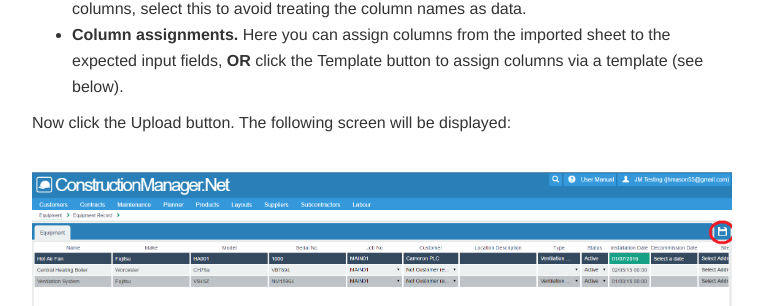
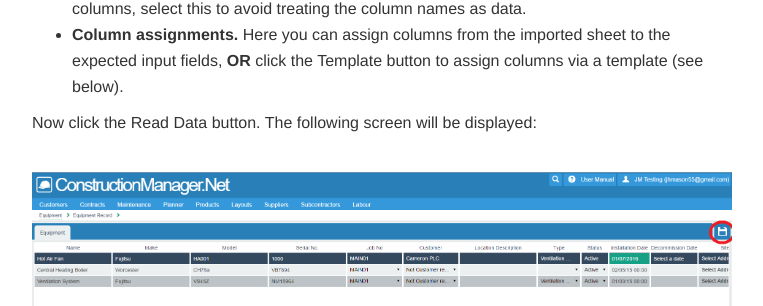
Before and after one commit to JNCSolutions/ConstructionManagerDocs, a Jekyll site: the page built from maintenance.html, in a window 1280 px wide and 900 px high, scrolled down 19917 px. Shown: the part 146-452 px from the top of the window, without its empty margins (258-1021 px from the left). Built offline with Jekyll 4.4.1, drawn with Linux system fonts in a browser that asks for light colours.

Commit message:
Update maintenance.html

```diff
--- a/maintenance.html
+++ b/maintenance.html
@@ -475,7 +475,7 @@ title: Maintenance
         <li><b>Column assignments.</b> Here you can assign columns from the imported sheet to the expected input fields,
         <b>OR</b> click the Template button to assign columns via a template (see below).</li>
       </ul>
-      <p>Now click the Upload button. The following screen will be displayed:</p>
+      <p>Now click the Read Data button. The following screen will be displayed:</p>
       <br>
       <img src="img/Maintenance_Equipment_14.PNG" style="width: 100%;">
       <br> <br>
```
